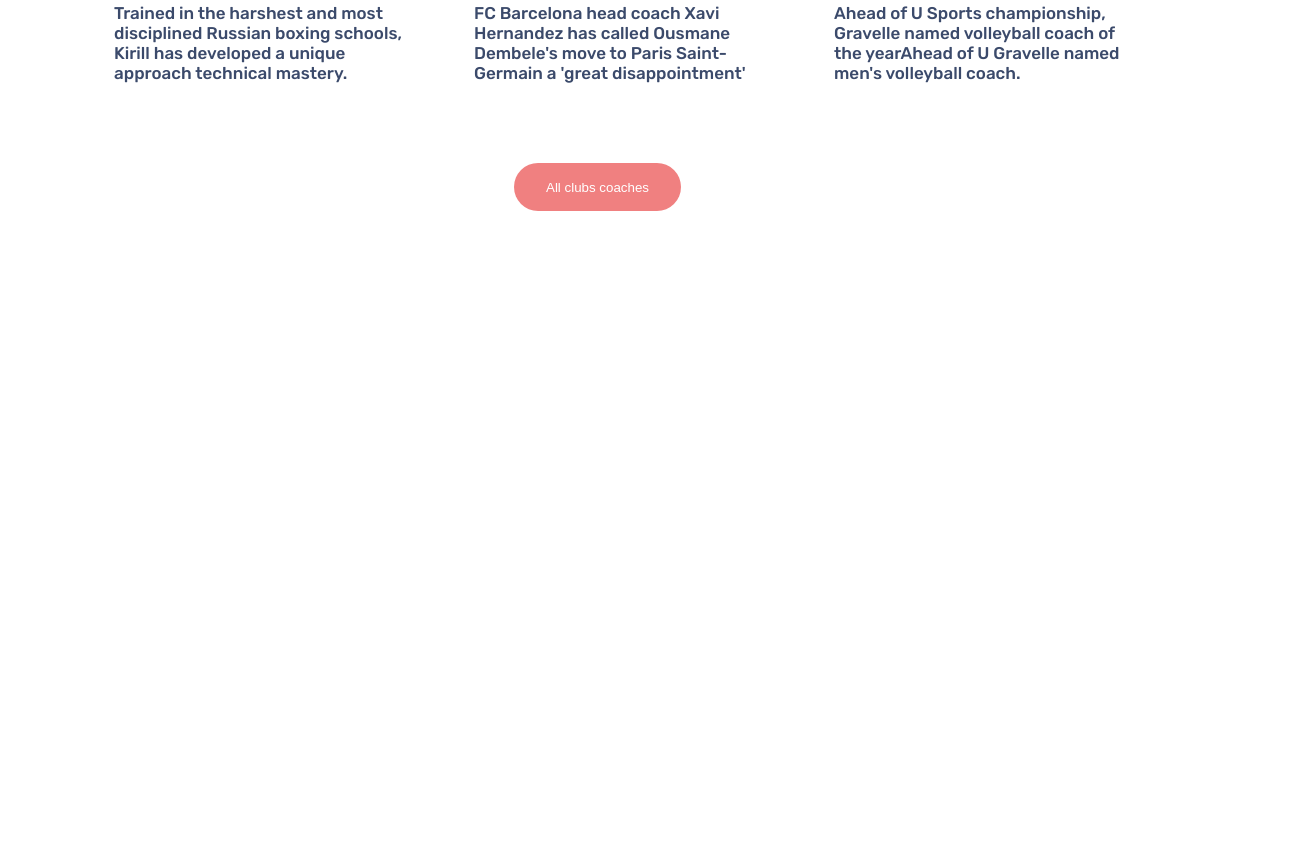
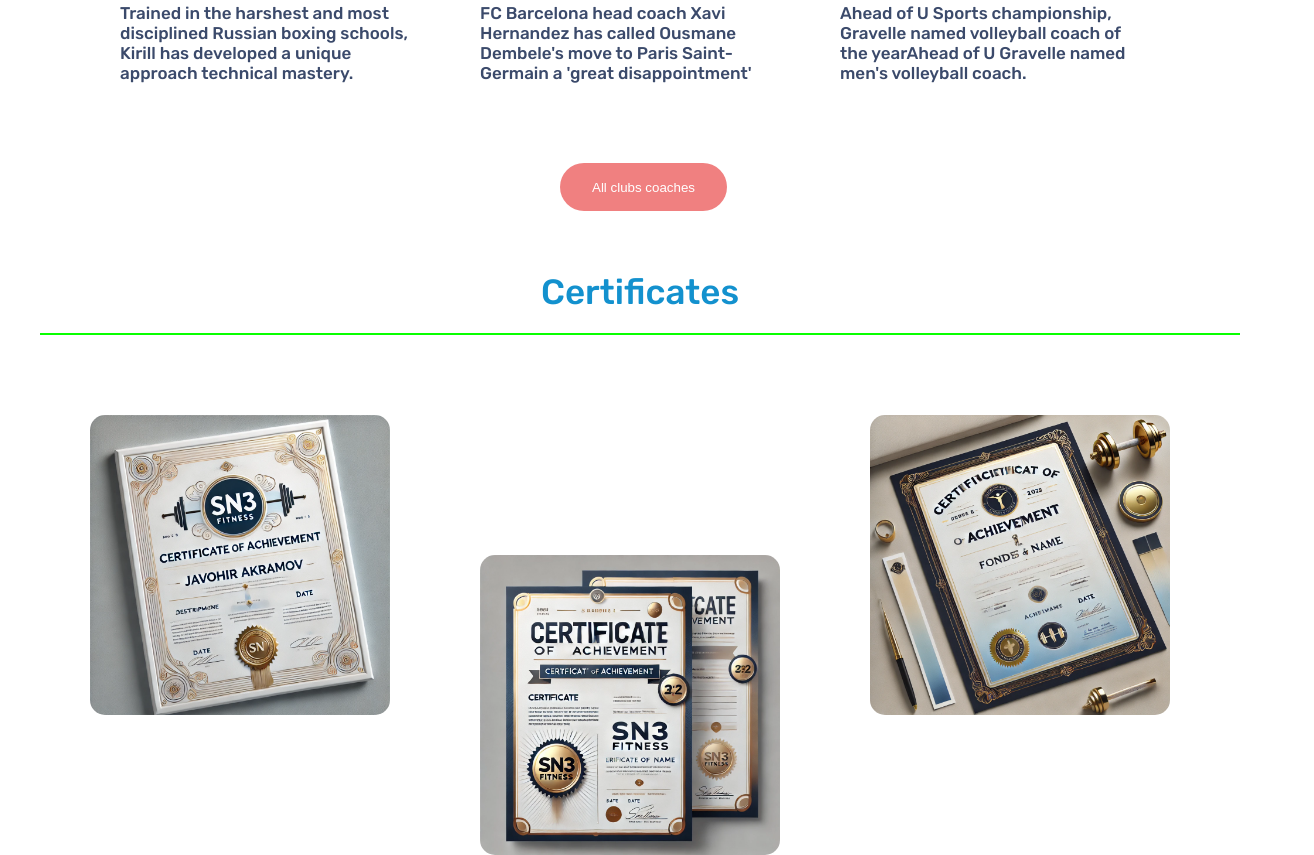
Before and after one commit to mukhriddin42/FitActive, a plain HTML site: page index.html in a window 1280 px wide. Shown: the part 501-1356 px from the top of the page, 1314 px wide, since content can reach past the window. Before the commit the page ends 800 px from the top, so only its background shows below. Drawn offline with Linux system fonts and the light colour scheme; a web font is replaced by a local one.

Commit message:
bordima ozgarish

```diff
--- a/css/coaches.css
+++ b/css/coaches.css
@@ -6,6 +6,11 @@
 }
 .container{
 	width: 1200px;
+	margin-left: auto;
+	margin-right: auto;
+}
+.container2{
+    width: 1100px;
 	margin-left: auto;
 	margin-right: auto;
 }
@@ -67,10 +72,10 @@
 }
 .coaches-div{
     display: flex;
-    gap: 60px;
+    gap:60px;
     position: relative;
     top: 20px;
-left: 74px;
+left: 30px;
 flex-wrap: wrap;
 }
 
@@ -86,7 +91,7 @@
     color: #fff;
     border: none;
     cursor: pointer;
-    left: 400px;
+    left: 440px;
 
   }
 
@@ -100,7 +105,6 @@
   }
 
   .button::before {
-    content: "";
     position: absolute;
     top: 0;
     left: 0;
@@ -116,3 +120,39 @@
     );
     transition: all 0.475s;
   }
+  .sertifikate_h1{
+    font-family: "Rubik", sans-serif;
+    font-size: 35px;
+    font-weight: 500;
+color: var(--Blue);
+text-align: center;
+margin-top: 100px;
+  }
+  .sertifikate_img{
+    width: 300px;
+    height: 300px;
+    border-radius: 15px;
+    object-fit: cover;
+margin-top: 60px;
+  }
+  .sertifikate-div{
+    display: flex;
+    gap: 90px;
+  }
+  .sertifikate_img:hover{
+    box-shadow: 4px 4px 7px gray;
+    cursor: pointer;
+    transform: scaleY(1.1);
+  }
+  .sertifikate_img2:hover{
+    box-shadow: 4px 4px 7px gray;
+    cursor: pointer;
+    transform: scaleY(1.1);
+  }
+  .sertifikate_img2{
+    width: 300px;
+    height: 300px;
+    border-radius: 15px;
+    object-fit: cover;
+margin-top: 200px;
+  }
--- a/index.html
+++ b/index.html
@@ -24,7 +24,7 @@
     <section class="coaches">
         <h1 class="fitness-teacher">Coaches</h1>
         <div class="chiziq"></div>
-        <div class="coaches-div container">
+        <div class="coaches-div container2">
             <div class="home-div">
                 <img src="./images/boxer-yurovskiy-kirill-2-1024x683.png" alt="" class="coaches-img">
                 <h1 class="coaches-name">Kirill Yurovskiy</h1>
@@ -53,6 +53,24 @@
         </div>
 
     </section>
+    <section class="sertifikate container">
+        <h1 class="sertifikate_h1">Certificates</h1>
+        <div class="chiziq"></div>
+        <div class="sertifikate-div container2">
+            <div class="sertifikate-div">
+                <img src="./images/DALL·E 2024-12-15 20.00.03 - A single modern and professional fitness certificate designed for a website, featuring the title 'Certificate of Achievement' and the text 'SN3 Fitnes.webp"
+                    alt="" class="sertifikate_img">
+            </div>
+            <div class="sertifikate-div">
+                <img src="./images/DALL·E 2024-12-15 20.16.16 - A modern and professional fitness certificate designed for a website, featuring the title 'Certificate of Achievement' and the text 'SN3 Fitness' prom.webp"
+                    alt="" class="sertifikate_img2">
+            </div>
+            <div class="sertifikate-div">
+                <img src="./images/DALL·E 2024-12-15 20.16.06 - A beautifully designed fitness certificate with a modern and professional layout. The certificate should have a clean white background with accents of.webp"
+                    alt="" class="sertifikate_img">
+            </div>
+        </div>
+    </section>
 
 
 
```
Also changed, not shown: images/DALL·E 2024-12-15 20.00.03 - A single modern and professional fitness certificate designed for a website, featuring the title 'Certificate of Achievement' and the text 'SN3 Fitnes.webp (added), images/DALL·E 2024-12-15 20.16.06 - A beautifully designed fitness certificate with a modern and professional layout. The certificate should have a clean white background with accents of.webp (added), images/DALL·E 2024-12-15 20.16.16 - A modern and professional fitness certificate designed for a website, featuring the title 'Certificate of Achievement' and the text 'SN3 Fitness' prom.webp (added).
